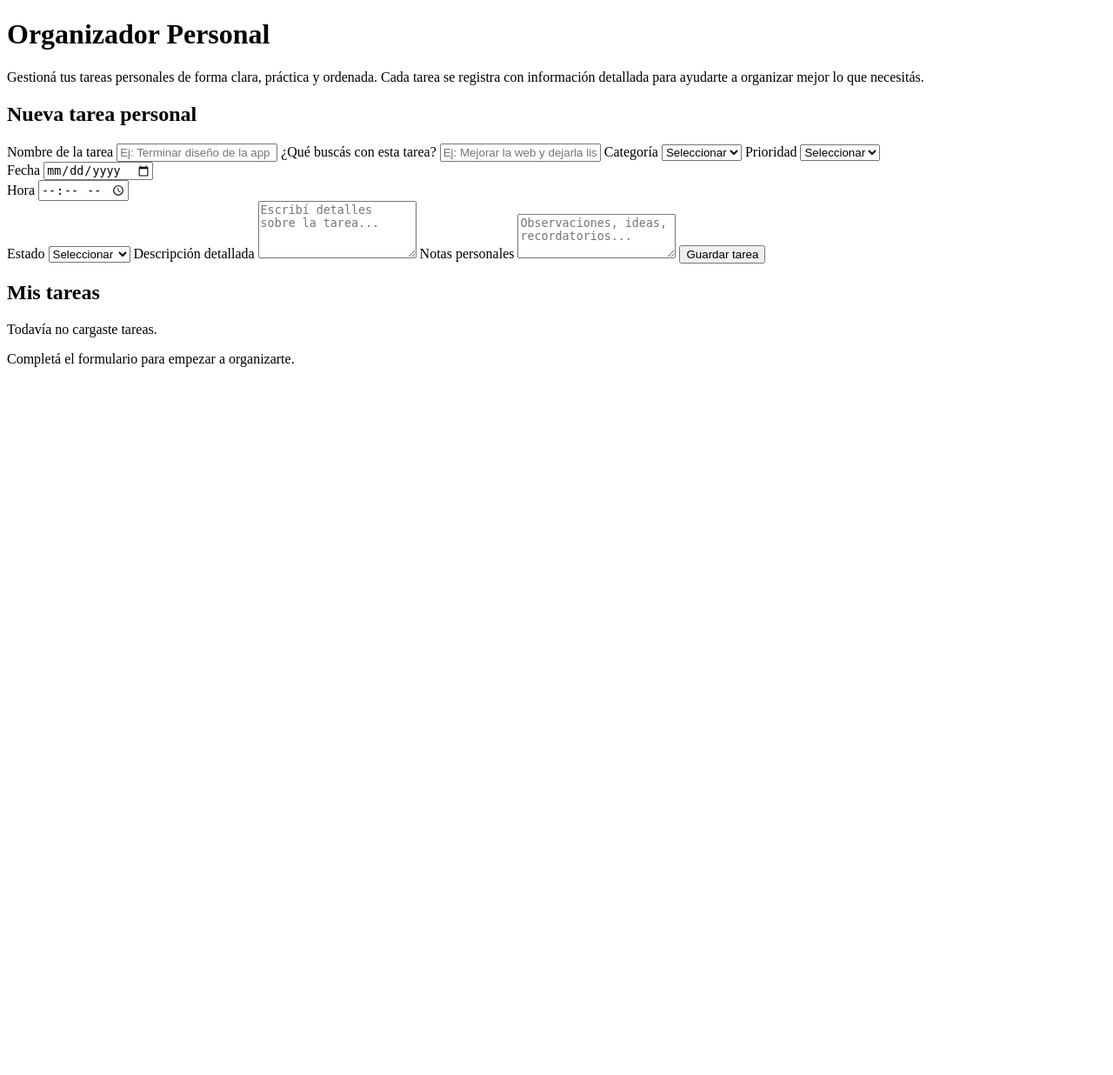
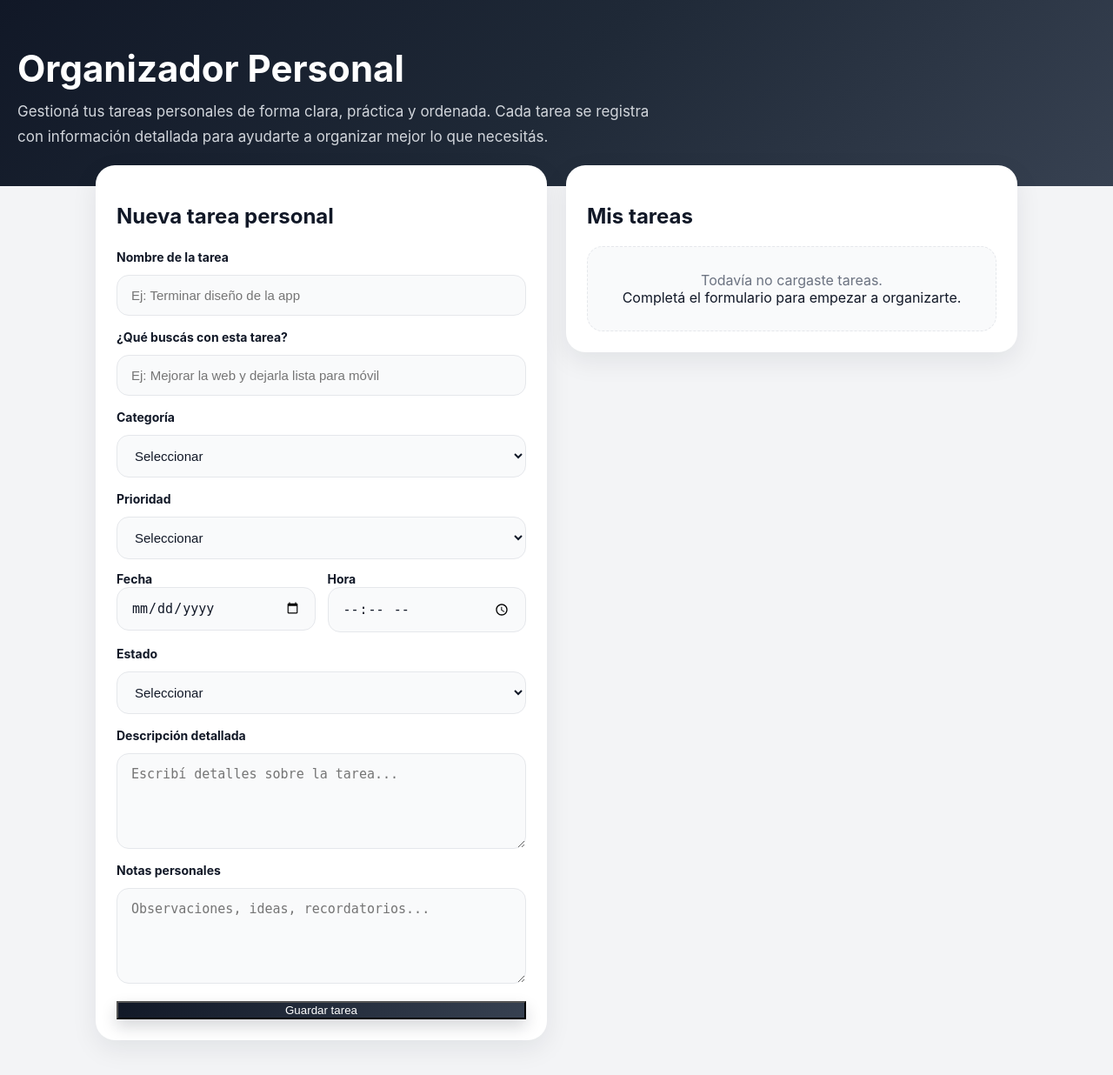
Before and after one commit to marquitos20115/Marcos, a Flask app: page / in a window 1280 px wide. Shown: the whole page at 87% size. Before the commit the page ends 422 px from the top, so only its background shows below. Run offline with Flask 3, Linux system fonts and the light colour scheme.

Commit message:
Update style.css

```diff
--- a/static/style.css
+++ b/static/style.css
@@ -1,114 +1,352 @@
-<!DOCTYPE html>
-<html lang="es">
-<head>
-  <meta charset="UTF-8">
-  <meta name="viewport" content="width=device-width, initial-scale=1.0">
-  <title>Organizador Personal</title>
-  <link rel="stylesheet" href="{{ url_for('static', filename='style.css') }}">
-</head>
-<body>
+* {
+  box-sizing: border-box;
+}
 
-  <div class="app-container">
-    <header class="hero">
-      <div class="hero-text">
-        <h1>Organizador Personal</h1>
-        <p>
-          Gestioná tus tareas personales de forma clara, práctica y ordenada.
-          Cada tarea se registra con información detallada para ayudarte a organizar mejor lo que necesitás.
-        </p>
-      </div>
-    </header>
+:root {
+  --bg: #f3f4f6;
+  --surface: #ffffff;
+  --surface-soft: #f9fafb;
+  --text: #111827;
+  --muted: #6b7280;
+  --border: #e5e7eb;
+  --shadow: 0 10px 30px rgba(17, 24, 39, 0.08);
+  --radius-lg: 22px;
+  --radius-md: 14px;
+  --radius-sm: 10px;
+}
 
-    <main class="main-content">
-      <section class="card form-card">
-        <h2>Nueva tarea personal</h2>
-        <form method="POST" class="task-form">
+body {
+  margin: 0;
+  font-family: "Inter", sans-serif;
+  background: var(--bg);
+  color: var(--text);
+}
 
-          <label for="titulo">Nombre de la tarea</label>
-          <input type="text" id="titulo" name="titulo" placeholder="Ej: Terminar diseño de la app" required>
+.hero {
+  background: linear-gradient(135deg, #111827, #1f2937, #374151);
+  color: white;
+  padding: 56px 20px 42px;
+}
 
-          <label for="objetivo">¿Qué buscás con esta tarea?</label>
-          <input type="text" id="objetivo" name="objetivo" placeholder="Ej: Mejorar la web y dejarla lista para móvil" required>
+.hero-content {
+  max-width: 1100px;
+  margin: 0 auto;
+}
 
-          <label for="categoria">Categoría</label>
-          <select id="categoria" name="categoria" required>
-            <option value="">Seleccionar</option>
-            <option value="Trabajo">Trabajo</option>
-            <option value="Estudio">Estudio</option>
-            <option value="Personal">Personal</option>
-            <option value="Salud">Salud</option>
-            <option value="Proyecto">Proyecto</option>
-          </select>
+.hero-tag {
+  display: inline-block;
+  margin-bottom: 14px;
+  padding: 8px 14px;
+  border-radius: 999px;
+  background: rgba(255, 255, 255, 0.12);
+  font-size: 13px;
+  font-weight: 600;
+}
 
-          <label for="prioridad">Prioridad</label>
-          <select id="prioridad" name="prioridad" required>
-            <option value="">Seleccionar</option>
-            <option value="Alta">Alta</option>
-            <option value="Media">Media</option>
-            <option value="Baja">Baja</option>
-          </select>
+.hero h1 {
+  margin: 0 0 12px;
+  font-size: 42px;
+  line-height: 1.1;
+}
 
-          <div class="row">
-            <div>
-              <label for="fecha">Fecha</label>
-              <input type="date" id="fecha" name="fecha" required>
-            </div>
+.hero p {
+  margin: 0;
+  max-width: 760px;
+  color: #d1d5db;
+  font-size: 17px;
+  line-height: 1.7;
+}
 
-            <div>
-              <label for="hora">Hora</label>
-              <input type="time" id="hora" name="hora">
-            </div>
-          </div>
+.main-content {
+  max-width: 1100px;
+  margin: -24px auto 40px;
+  padding: 0 20px;
+  display: grid;
+  grid-template-columns: 1fr 1fr;
+  gap: 22px;
+  align-items: start;
+}
 
-          <label for="estado">Estado</label>
-          <select id="estado" name="estado" required>
-            <option value="">Seleccionar</option>
-            <option value="Pendiente">Pendiente</option>
-            <option value="En proceso">En proceso</option>
-            <option value="Completada">Completada</option>
-          </select>
+.card {
+  background: var(--surface);
+  border-radius: var(--radius-lg);
+  box-shadow: var(--shadow);
+  padding: 24px;
+}
 
-          <label for="descripcion">Descripción detallada</label>
-          <textarea id="descripcion" name="descripcion" rows="4" placeholder="Escribí detalles sobre la tarea..."></textarea>
+.section-title {
+  margin-bottom: 18px;
+}
 
-          <label for="notas">Notas personales</label>
-          <textarea id="notas" name="notas" rows="3" placeholder="Observaciones, ideas, recordatorios..."></textarea>
+.section-title h2 {
+  margin: 0 0 6px;
+  font-size: 28px;
+}
 
-          <button type="submit" class="btn-primary">Guardar tarea</button>
-        </form>
-      </section>
+.section-title p {
+  margin: 0;
+  color: var(--muted);
+  font-size: 15px;
+}
 
-      <section class="card list-card">
-        <h2>Mis tareas</h2>
+.task-form {
+  display: flex;
+  flex-direction: column;
+  gap: 12px;
+}
 
-        {% if tareas %}
-          <div class="task-list">
-            {% for tarea in tareas %}
-              <article class="task-item">
-                <div class="task-header">
-                  <h3>{{ tarea.titulo }}</h3>
-                  <span class="badge">{{ tarea.prioridad }}</span>
-                </div>
+.task-form label {
+  font-size: 14px;
+  font-weight: 700;
+  margin-top: 4px;
+}
 
-                <p><strong>Objetivo:</strong> {{ tarea.objetivo }}</p>
-                <p><strong>Categoría:</strong> {{ tarea.categoria }}</p>
-                <p><strong>Fecha:</strong> {{ tarea.fecha }}</p>
-                <p><strong>Hora:</strong> {{ tarea.hora if tarea.hora else "Sin horario definido" }}</p>
-                <p><strong>Estado:</strong> {{ tarea.estado }}</p>
-                <p><strong>Descripción:</strong> {{ tarea.descripcion if tarea.descripcion else "Sin descripción" }}</p>
-                <p><strong>Notas:</strong> {{ tarea.notas if tarea.notas else "Sin notas" }}</p>
-              </article>
-            {% endfor %}
-          </div>
-        {% else %}
-          <div class="empty-state">
-            <p>Todavía no cargaste tareas.</p>
-            <span>Completá el formulario para empezar a organizarte.</span>
-          </div>
-        {% endif %}
-      </section>
-    </main>
-  </div>
+.task-form input,
+.task-form select,
+.task-form textarea {
+  width: 100%;
+  border: 1px solid var(--border);
+  border-radius: var(--radius-md);
+  padding: 14px 16px;
+  background: var(--surface-soft);
+  font-size: 15px;
+  color: var(--text);
+  outline: none;
+  transition: 0.2s ease;
+}
 
-</body>
-</html>
+.task-form input:focus,
+.task-form select:focus,
+.task-form textarea:focus {
+  border-color: #111827;
+  background: #ffffff;
+  box-shadow: 0 0 0 4px rgba(17, 24, 39, 0.06);
+}
+
+.task-form textarea {
+  resize: vertical;
+  min-height: 110px;
+}
+
+.row {
+  display: grid;
+  grid-template-columns: 1fr 1fr;
+  gap: 14px;
+}
+
+.field-group {
+  display: flex;
+  flex-direction: column;
+}
+
+.btn {
+  border: none;
+  border-radius: 12px;
+  padding: 12px 16px;
+  min-height: 46px;
+  font-size: 14px;
+  font-weight: 700;
+  cursor: pointer;
+  transition: 0.2s ease;
+}
+
+.btn:hover {
+  transform: translateY(-1px);
+}
+
+.btn-primary {
+  width: 100%;
+  margin-top: 8px;
+  background: linear-gradient(135deg, #111827, #374151);
+  color: white;
+  box-shadow: 0 8px 18px rgba(17, 24, 39, 0.18);
+}
+
+.btn-success {
+  background: #111827;
+  color: white;
+}
+
+.btn-danger {
+  background: #ef4444;
+  color: white;
+}
+
+.task-list {
+  display: flex;
+  flex-direction: column;
+  gap: 16px;
+}
+
+.task-item {
+  border: 1px solid var(--border);
+  border-radius: 18px;
+  padding: 18px;
+  background: #fcfcfd;
+}
+
+.task-completed {
+  opacity: 0.88;
+}
+
+.task-top {
+  display: flex;
+  justify-content: space-between;
+  gap: 16px;
+  margin-bottom: 14px;
+}
+
+.task-top h3 {
+  margin: 0 0 6px;
+  font-size: 21px;
+}
+
+.task-objetivo {
+  margin: 0;
+  color: var(--muted);
+  line-height: 1.5;
+}
+
+.task-badges {
+  display: flex;
+  flex-wrap: wrap;
+  gap: 8px;
+  justify-content: flex-end;
+}
+
+.badge {
+  display: inline-flex;
+  align-items: center;
+  justify-content: center;
+  border-radius: 999px;
+  padding: 7px 12px;
+  font-size: 12px;
+  font-weight: 700;
+  white-space: nowrap;
+}
+
+.prioridad-alta {
+  background: #fee2e2;
+  color: #b91c1c;
+}
+
+.prioridad-media {
+  background: #fef3c7;
+  color: #b45309;
+}
+
+.prioridad-baja {
+  background: #dcfce7;
+  color: #15803d;
+}
+
+.estado-pendiente {
+  background: #e0e7ff;
+  color: #4338ca;
+}
+
+.estado-en-proceso {
+  background: #dbeafe;
+  color: #1d4ed8;
+}
+
+.estado-completada {
+  background: #dcfce7;
+  color: #166534;
+}
+
+.task-info {
+  display: grid;
+  gap: 8px;
+  margin-bottom: 16px;
+}
+
+.task-info p {
+  margin: 0;
+  line-height: 1.5;
+  word-break: break-word;
+}
+
+.task-actions {
+  display: flex;
+  flex-wrap: wrap;
+  gap: 10px;
+}
+
+.task-actions form {
+  margin: 0;
+}
+
+.empty-state {
+  border: 1px dashed var(--border);
+  border-radius: 18px;
+  padding: 28px;
+  text-align: center;
+  background: var(--surface-soft);
+}
+
+.empty-state h3 {
+  margin: 0 0 8px;
+  font-size: 22px;
+}
+
+.empty-state p {
+  margin: 0;
+  color: var(--muted);
+}
+
+@media (max-width: 900px) {
+  .main-content {
+    grid-template-columns: 1fr;
+  }
+}
+
+@media (max-width: 640px) {
+  .hero {
+    padding: 40px 16px 34px;
+  }
+
+  .hero h1 {
+    font-size: 32px;
+  }
+
+  .hero p {
+    font-size: 15px;
+  }
+
+  .main-content {
+    margin-top: -16px;
+    padding: 0 14px 24px;
+    gap: 16px;
+  }
+
+  .card {
+    padding: 18px;
+    border-radius: 18px;
+  }
+
+  .section-title h2 {
+    font-size: 24px;
+  }
+
+  .row {
+    grid-template-columns: 1fr;
+  }
+
+  .task-top {
+    flex-direction: column;
+  }
+
+  .task-badges {
+    justify-content: flex-start;
+  }
+
+  .task-actions {
+    flex-direction: column;
+  }
+
+  .task-actions form,
+  .task-actions .btn {
+    width: 100%;
+  }
+}
```
